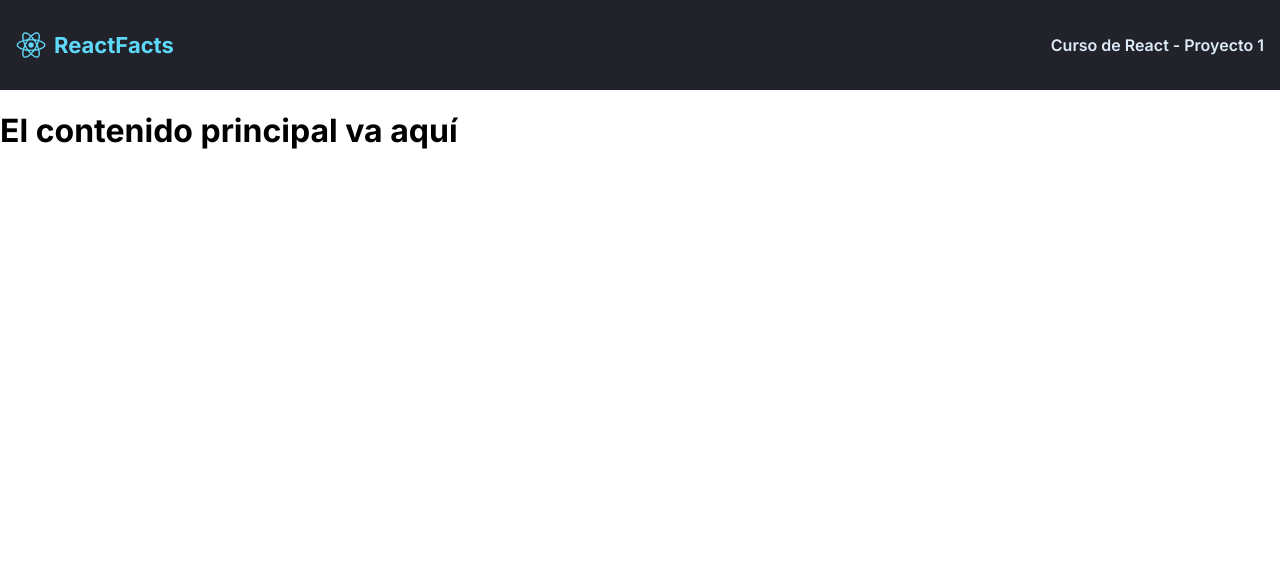
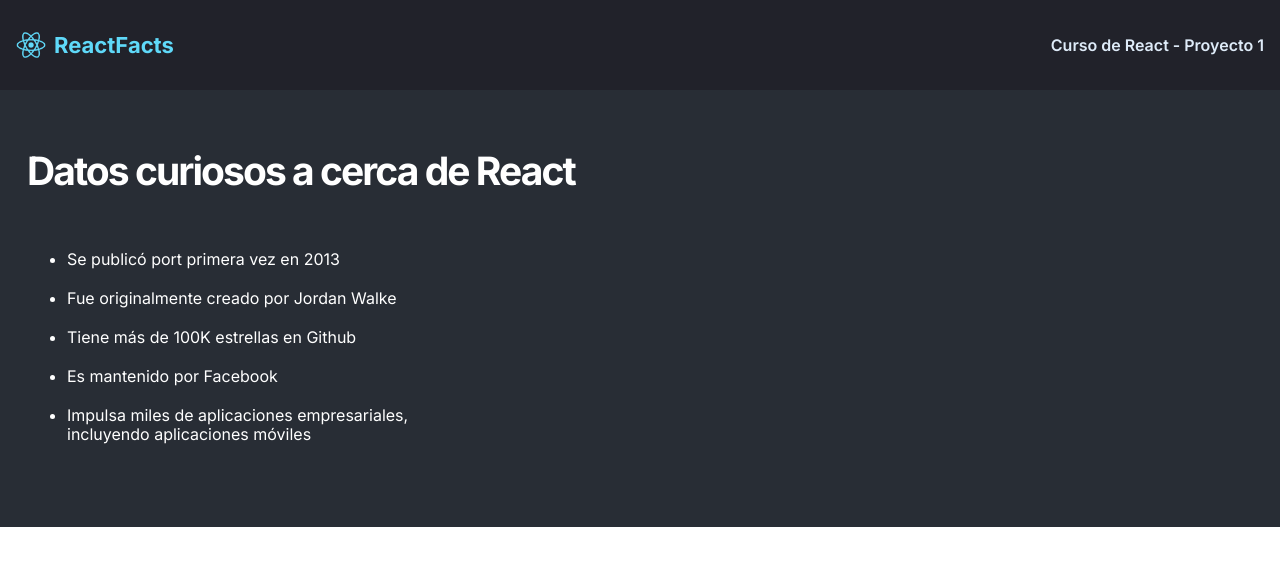
Before and after one commit to crcascr/React-Learning, a React (Create React App) app in the folder primera-pagina-con-react/: page / in a window 1280 px wide. Shown: the top 566 px of the page. Built offline with nearby package versions, Linux system fonts and the light colour scheme.

Commit message:
Sección principal P1

```diff
--- a/primera-pagina-con-react/src/components/Main.js
+++ b/primera-pagina-con-react/src/components/Main.js
@@ -1,6 +1,17 @@
 import React from "react";
 function Main() {
-  return <h1>El contenido principal va aquí</h1>;
+  return (
+    <main className="mainP1">
+      <h1 className="main--content-title">Datos curiosos a cerca de React</h1>
+      <ul className="main--content-list">
+        <li>Se publicó port primera vez en 2013</li>
+        <li>Fue originalmente creado por Jordan Walke</li>
+        <li>Tiene más de 100K estrellas en Github</li>
+        <li>Es mantenido por Facebook</li>
+        <li>Impulsa miles de aplicaciones empresariales, incluyendo aplicaciones móviles</li>
+      </ul>
+    </main>
+  );
 }
 
 export default Main;
--- a/primera-pagina-con-react/src/components/Navbar.js
+++ b/primera-pagina-con-react/src/components/Navbar.js
@@ -2,7 +2,6 @@ import React from "react";
 import logo from "../images/logo192.png";
 function Navbar() {
   return (
-    <header>
       <nav className="navBarP1">
         <div className="nav--icon-and-image-container">
           <img src={logo} alt="Logo" className="nav--icon" />
@@ -10,7 +9,6 @@ function Navbar() {
         </div>
         <h4 className="nav--title">Curso de React - Proyecto 1</h4>
       </nav>
-    </header>
   );
 }
 
--- a/primera-pagina-con-react/src/index.css
+++ b/primera-pagina-con-react/src/index.css
@@ -58,6 +58,7 @@ code {
 body{
   margin: 0;
   font-family: Inter,sans-serif;
+  height: 100vh;
 }
 
 .navBarP1{
@@ -97,3 +98,27 @@ body{
   color: #DEEBF8;
   font-weight: 600;
 }
+
+.mainP1{
+  background-color: #282D35;
+  padding: 57px 27px;
+  height: 100%;
+}
+
+.main--content-title{
+  margin: 0rem;
+  color: white;
+  font-size: 39px;
+  letter-spacing: -0.05em;
+}
+
+.main--content-list{
+  color: white;
+  margin-top: 46px;
+  max-width: 400px;
+}
+
+.main--content-list li{
+  line-height: 19px;
+  padding-block: 10px;
+}
```
